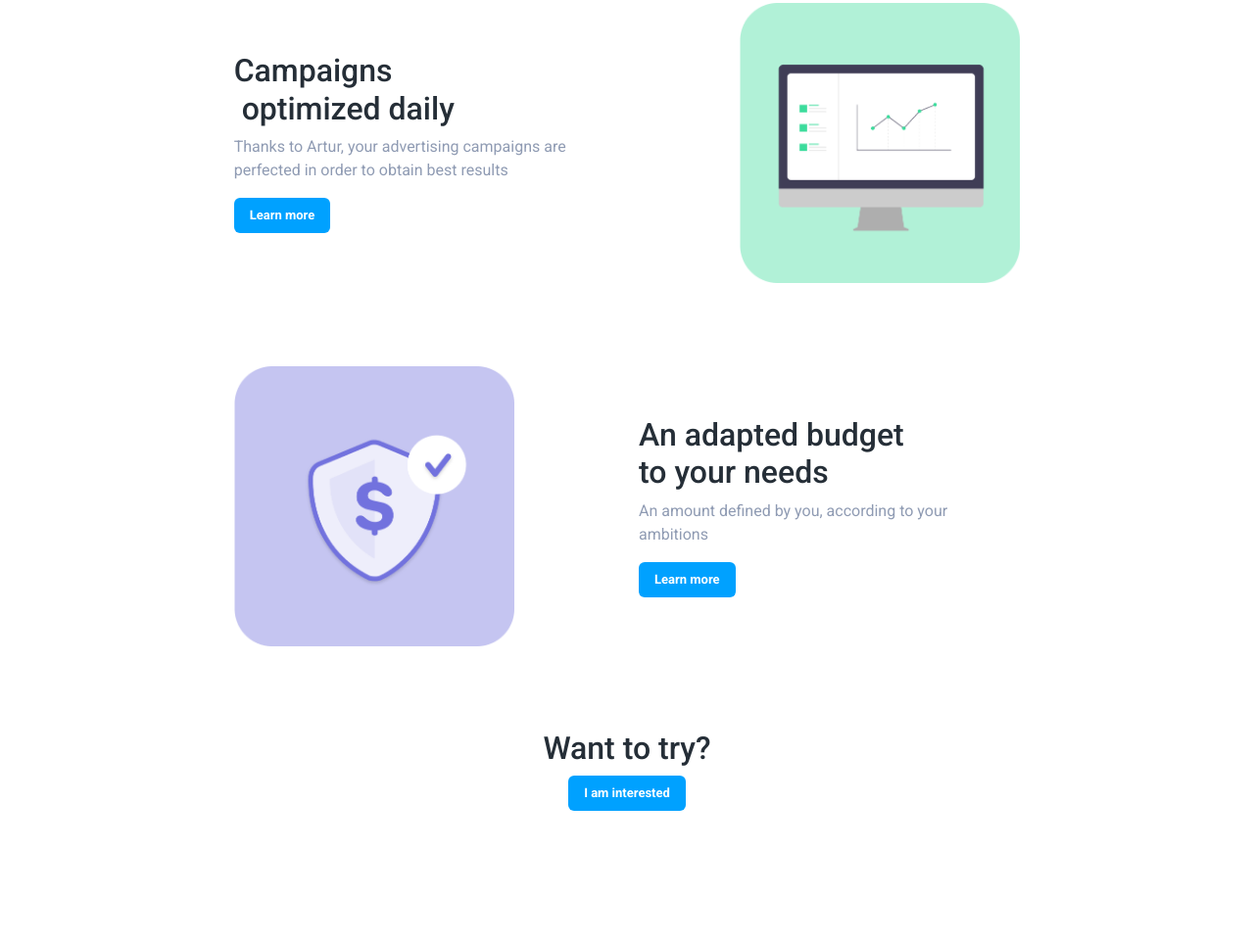
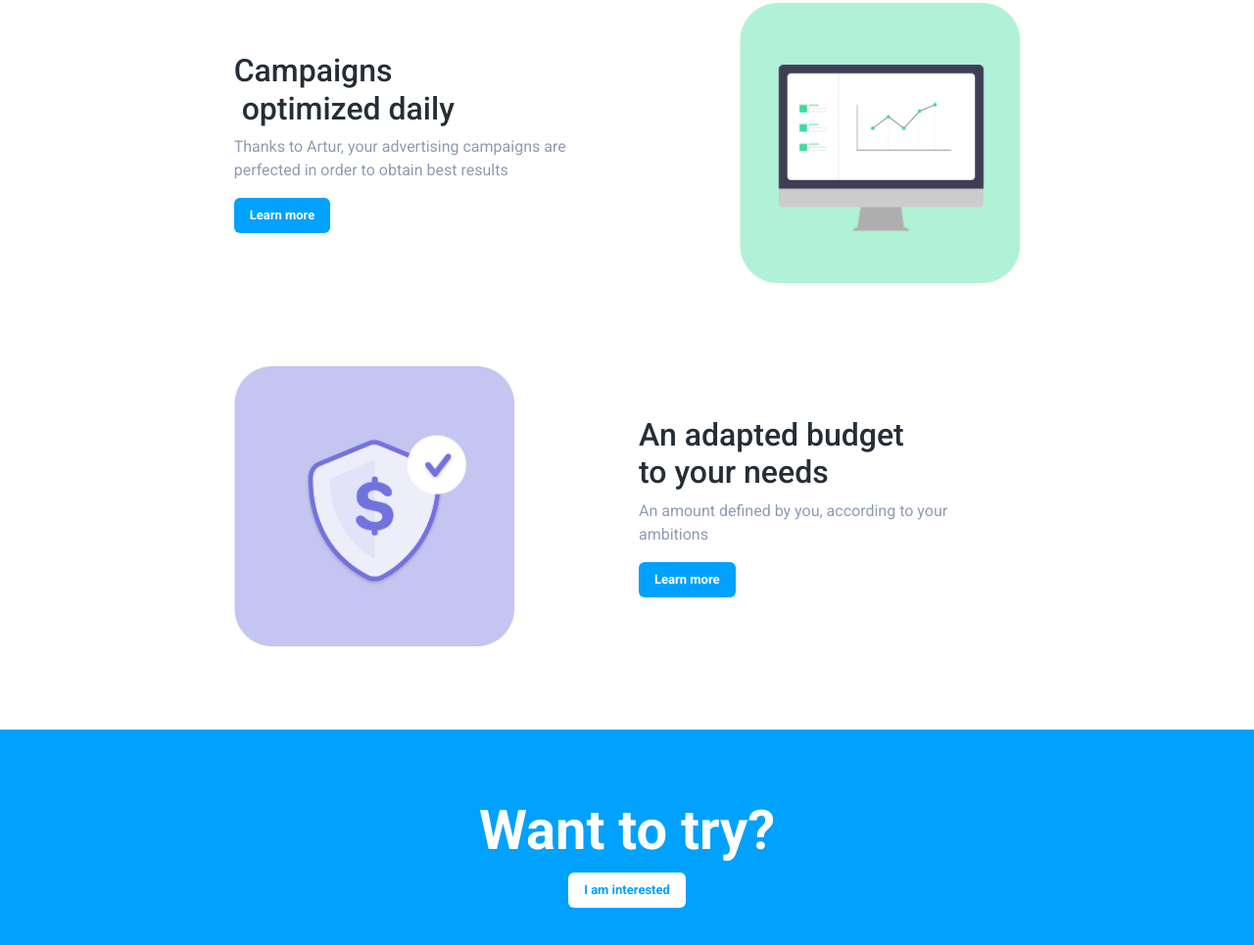
Before and after one commit to andriikukura/paydotest, a website built with webpack: page src/index.html in a window 1280 px wide. Shown: the part 1934-2899 px from the top of the page at 98% size. Before the commit the page ends 2765 px from the top, so only its background shows below. Built offline with nearby package versions, Linux system fonts and the light colour scheme.

Commit message:
created new class for footer button and styled footer section

```diff
--- a/src/index.html
+++ b/src/index.html
@@ -125,12 +125,12 @@
         </div>
     </section>
     <!-- Footer section -->
-    <footer>
+    <footer class="footer">
         <div class="container">
             <div class="row justify-content-center">
                 <div class="col-sm-12 col-md-4 text-center">
                     <h2 class="footer__title">Want to try?</h2>
-                    <a href="#" class="button button--white">I am interested</a>
+                    <a href="#" class="button--footer">I am interested</a>
                 </div>
             </div>
         </div>
--- a/src/scss/styles.scss
+++ b/src/scss/styles.scss
@@ -16,6 +16,62 @@ $font-family: 'Roboto', sans-serif;
 }
 
 //Button Styles
+.button--footer {
+  display: inline-block;
+  position: relative;
+  font-family: $font-family;
+  padding: 0 16px;
+  font-size: 13px;
+  font-style: normal;
+  font-weight: 700;
+  height: 36px;
+  line-height: 36px;
+  border-radius: 6px;
+  color: $primary-blue;
+  text-decoration: none;
+  //background-color: $primary-white;
+  transition: all 0.5s;
+  &:before {
+    content: '';
+    position: absolute;
+    top: 0;
+    left: 0;
+    width: 100%;
+    height: 100%;
+    background-color: $primary-white;
+    border-radius: 6px;
+    transition: all 0.3s;
+    z-index: -1;
+  }
+  &:hover {
+    &:before {
+      opacity: 0 ;
+      transform: scale(0.5,0.5);
+    }
+  }
+  &:after {
+    content: '';
+    position: absolute;
+    top: 0;
+    left: 0;
+    width: 100%;
+    height: 100%;
+    z-index: 1;
+    opacity: 0;
+    transition: all 0.3s;
+    border: 1px solid $primary-white;
+    border-radius: 6px;
+    transform: scale(1.2,1.2);
+  }
+  &:hover {
+    color: $primary-white;
+    &:after {
+      opacity: 1;
+      transform: scale(1,1);
+    }
+  }
+}
+
 .button {
   display: inline-block;
   position: relative;
@@ -202,3 +258,21 @@ header {
     }
   }
 }
+
+//Footer Section
+.footer {
+  background-color: $primary-blue;
+  padding: 70px 0;
+  position: relative;
+  z-index: 0;
+}
+.footer__title {
+  font-size: 56px;
+  font-style: normal;
+  font-weight: 700;
+  color: $primary-white;
+  @media (max-width: 767.98px) {
+    font-size: 40px;
+    line-height: 40px;
+  }
+}
```
